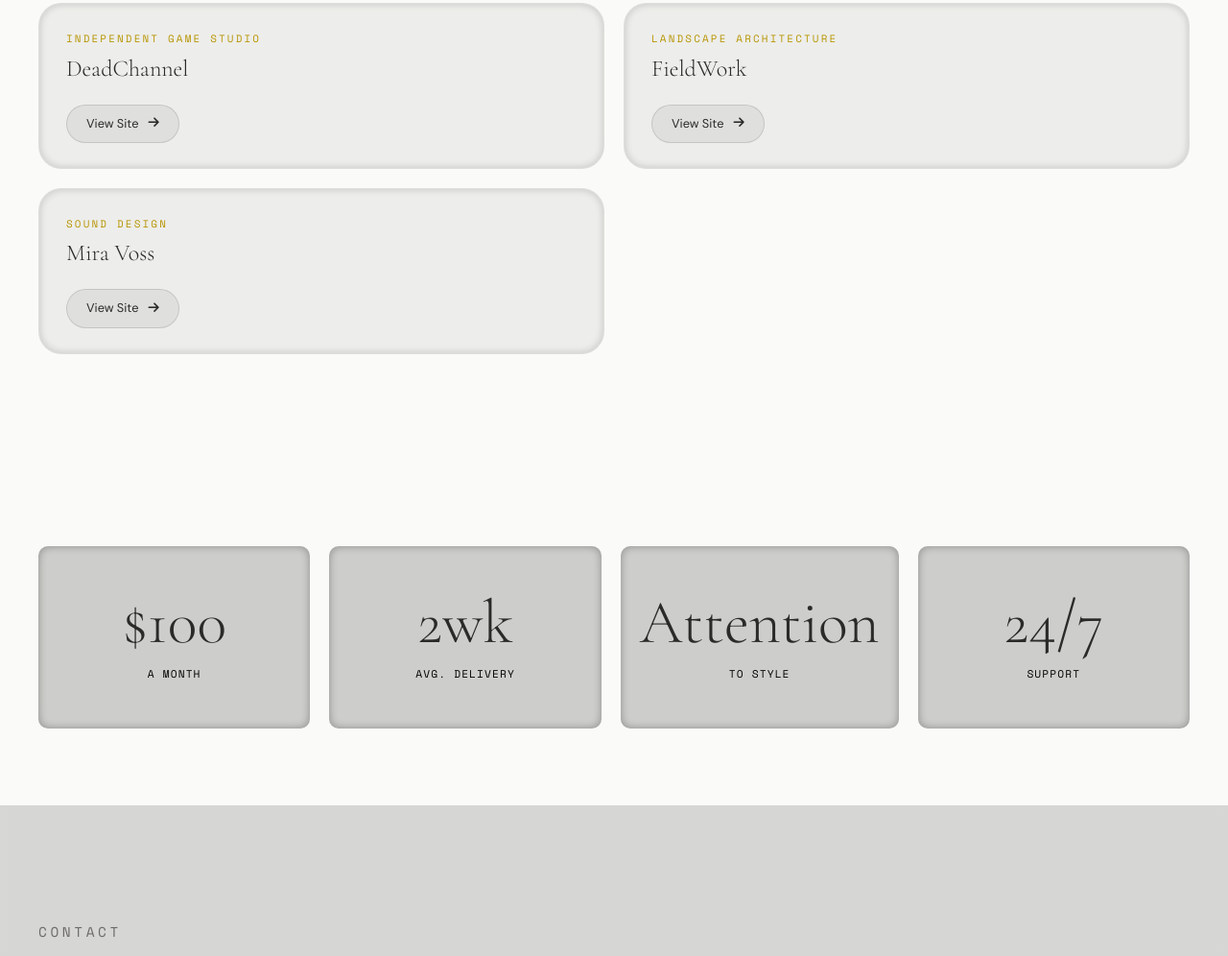
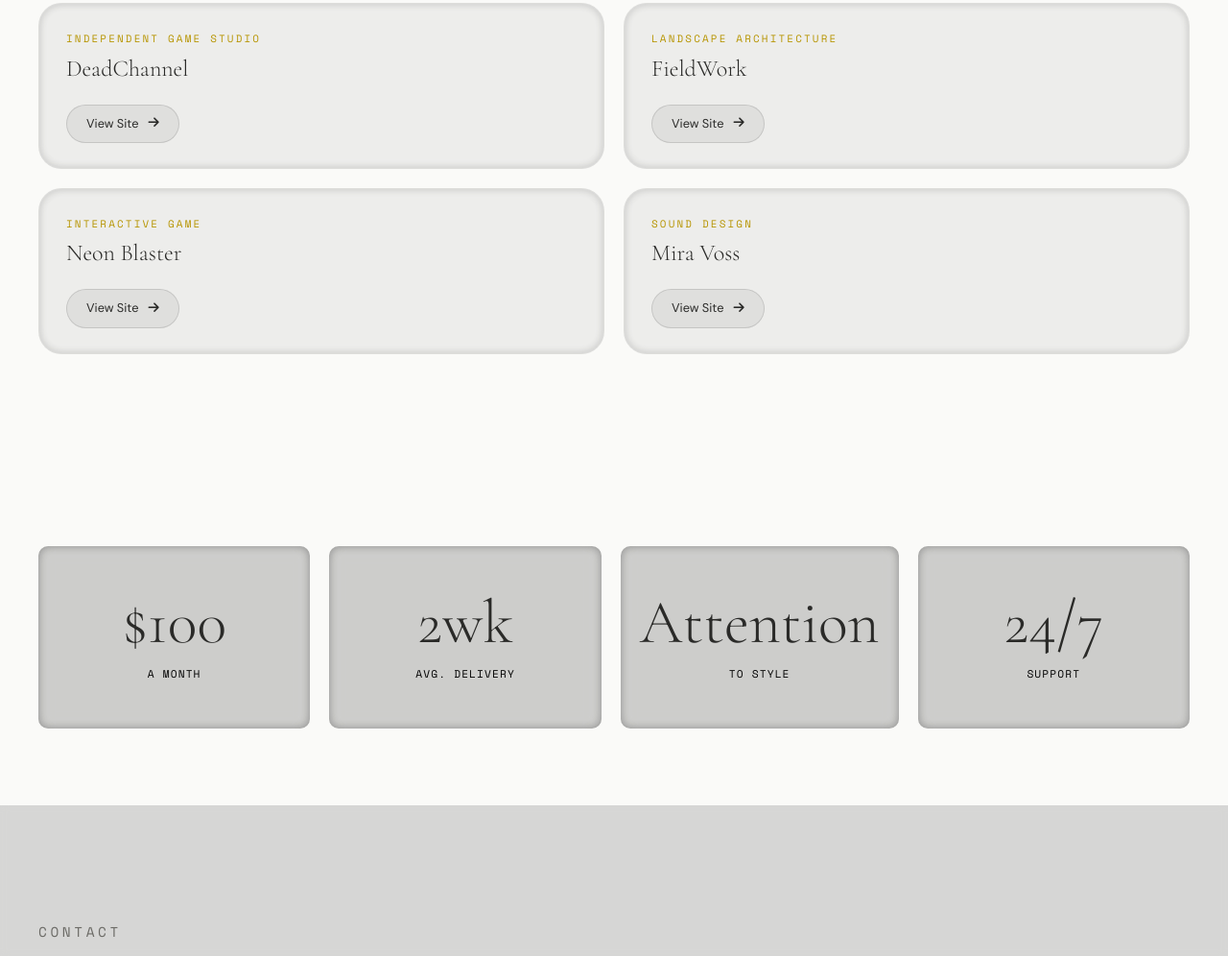
Before and after one commit to yishuca/grxcvii.site, a plain HTML site: page index.html in a window 1280 px wide. Shown: the part 2178-3174 px from the top of the page at 96% size. Drawn offline with nearby package versions, Linux system fonts and the light colour scheme.

Commit message:
Add Neon Blaster portfolio item to index.html

```diff
--- a/index.html
+++ b/index.html
@@ -794,6 +794,13 @@
                     <a href="./landscape.html" class="portfolio-link" target="_blank">View Site <i class="fas fa-arrow-right"></i></a>
                 </div>
             </div>
+            <div class="portfolio-item reveal">
+                <div class="portfolio-overlay">
+                    <span class="portfolio-category">Interactive Game</span>
+                    <h3 class="portfolio-name">Neon Blaster</h3>
+                    <a href="./neonblaster.html" class="portfolio-link" target="_blank">View Site <i class="fas fa-arrow-right"></i></a>
+                </div>
+            </div>
                         <div class="portfolio-item reveal">
                 <div class="portfolio-overlay">
                     <span class="portfolio-category">Sound Design</span>
```
